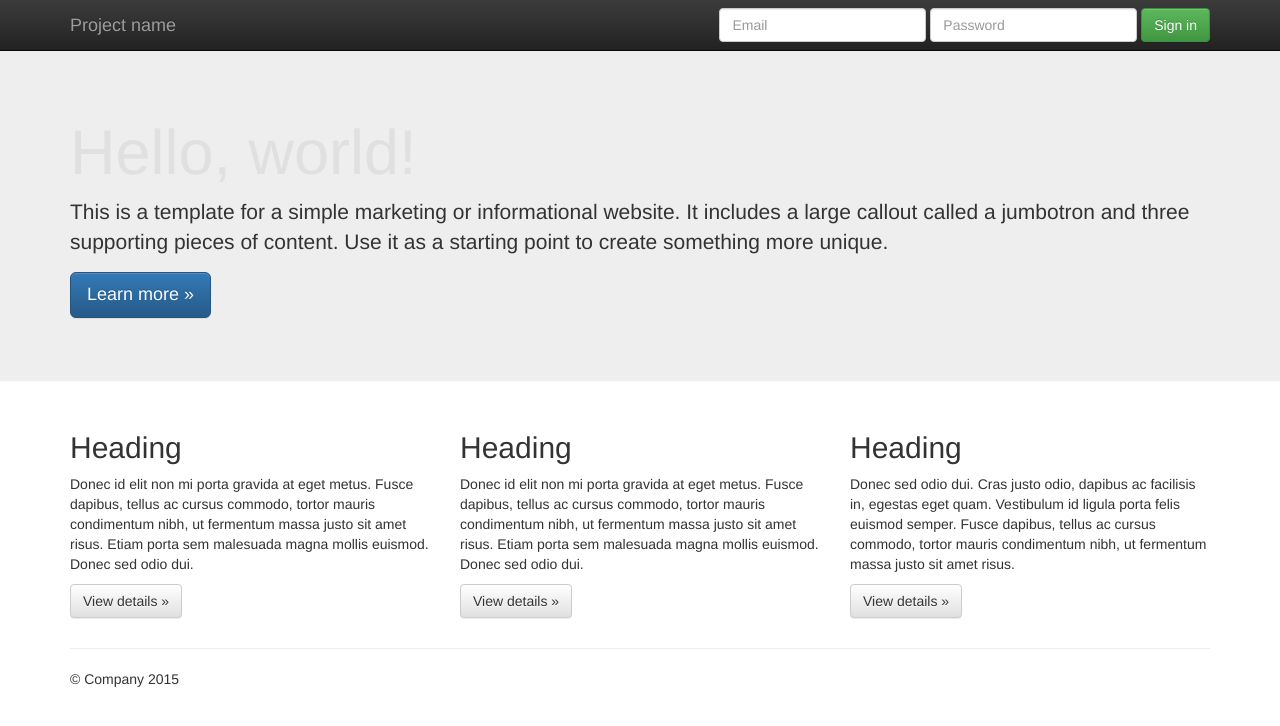
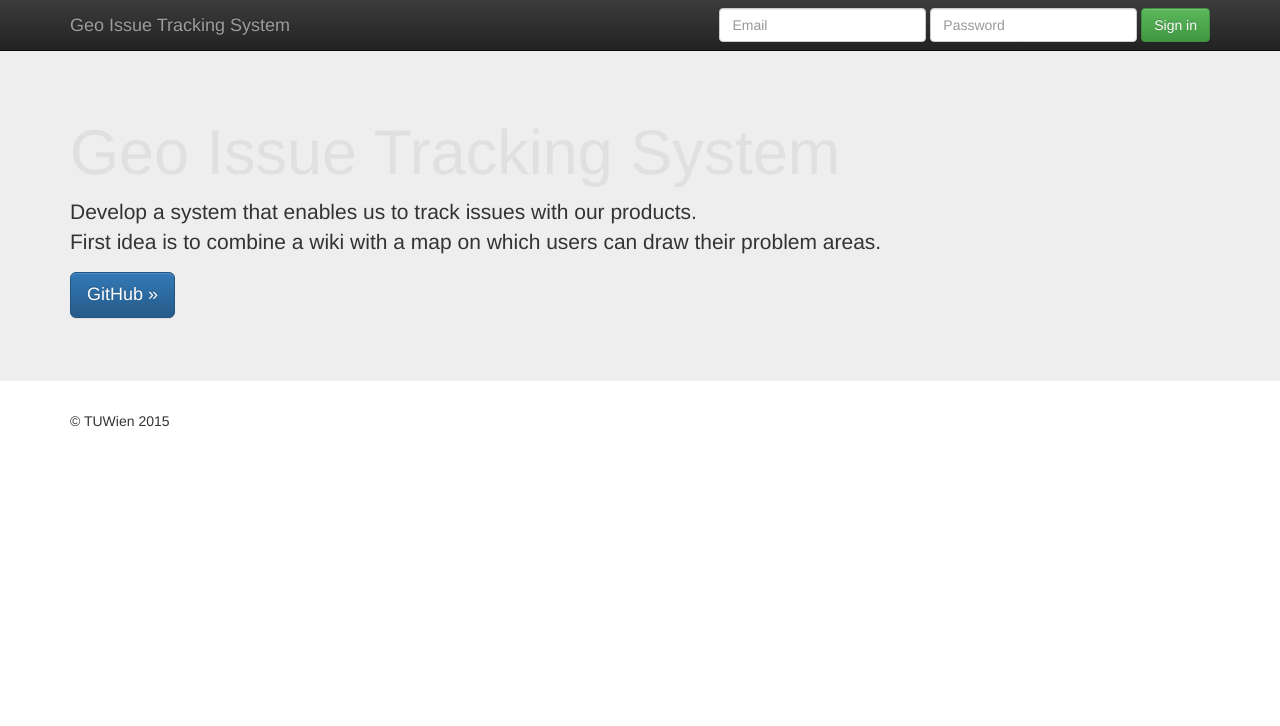
Before and after one commit to TUW-GEO/geoits_dev, a Django app: page / in a window 1280 px wide. Shown: the top 726 px of the page. Run offline with Django 3.2, Linux system fonts and the light colour scheme; some libraries are stand-ins or nearby versions.

Commit message:
Add project info

```diff
--- a/geoits/templates/base.html
+++ b/geoits/templates/base.html
@@ -5,13 +5,14 @@
 <!--[if IE 8]>         <html class="no-js lt-ie9" lang=""> <![endif]-->
 <!--[if gt IE 8]><!--> <html class="no-js" lang=""> <!--<![endif]-->
   <head>
+
       <meta charset="utf-8">
       <meta http-equiv="X-UA-Compatible" content="IE=edge,chrome=1">
       <title>{% block head_title %}{% endblock %}</title>
       <meta name="description" content="">
       <meta name="viewport" content="width=device-width, initial-scale=1">
       <link rel="apple-touch-icon" href="{% static 'apple-touch-icon.png' %}">
-
+      <link rel="shortcut icon" href="{% static 'favicon.ico' %}" type="image/x-icon">
       <link rel="stylesheet" href="{% static 'css/bootstrap.min.css' %}">
       <style>
           body {
@@ -23,11 +24,14 @@
       <link rel="stylesheet" href="{% static 'css/main.css' %}">
 
       <script src="{% static 'js/vendor/modernizr-2.8.3-respond-1.4.2.min.js' %}"></script>
+    {% block head_css %}{% endblock %}
+    {% block head_javascript %}{% endblock %}
   </head>
   <body>
         <!--[if lt IE 8]>
             <p class="browserupgrade">You are using an <strong>outdated</strong> browser. Please <a href="http://browsehappy.com/">upgrade your browser</a> to improve your experience.</p>
         <![endif]-->
+{% block navbar %}
 <nav class="navbar navbar-inverse navbar-fixed-top" role="navigation">
   <div class="container">
     <div class="navbar-header">
@@ -37,7 +41,7 @@
         <span class="icon-bar"></span>
         <span class="icon-bar"></span>
       </button>
-          <a class="navbar-brand" href="#">Project name</a>
+      <a class="navbar-brand" href="#">Geo Issue Tracking System</a>
     </div>
     <div id="navbar" class="navbar-collapse collapse">
       <form class="navbar-form navbar-right" role="form">
@@ -52,42 +56,13 @@
     </div><!--/.navbar-collapse -->
   </div>
 </nav>
+{% endblock %}
 
-    <!-- Main jumbotron for a primary marketing message or call to action -->
-    <div class="jumbotron">
-      <div class="container">
-        <h1>Hello, world!</h1>
-        <p>This is a template for a simple marketing or informational website. It includes a large callout called a jumbotron and three supporting pieces of content. Use it as a starting point to create something more unique.</p>
-        <p><a class="btn btn-primary btn-lg" href="#" role="button">Learn more &raquo;</a></p>
-      </div>
-    </div>
+{% block content %}{% endblock %}
 
-    <div class="container">
-      <!-- Example row of columns -->
-      <div class="row">
-        <div class="col-md-4">
-          <h2>Heading</h2>
-          <p>Donec id elit non mi porta gravida at eget metus. Fusce dapibus, tellus ac cursus commodo, tortor mauris condimentum nibh, ut fermentum massa justo sit amet risus. Etiam porta sem malesuada magna mollis euismod. Donec sed odio dui. </p>
-          <p><a class="btn btn-default" href="#" role="button">View details &raquo;</a></p>
-        </div>
-        <div class="col-md-4">
-          <h2>Heading</h2>
-          <p>Donec id elit non mi porta gravida at eget metus. Fusce dapibus, tellus ac cursus commodo, tortor mauris condimentum nibh, ut fermentum massa justo sit amet risus. Etiam porta sem malesuada magna mollis euismod. Donec sed odio dui. </p>
-          <p><a class="btn btn-default" href="#" role="button">View details &raquo;</a></p>
-       </div>
-        <div class="col-md-4">
-          <h2>Heading</h2>
-          <p>Donec sed odio dui. Cras justo odio, dapibus ac facilisis in, egestas eget quam. Vestibulum id ligula porta felis euismod semper. Fusce dapibus, tellus ac cursus commodo, tortor mauris condimentum nibh, ut fermentum massa justo sit amet risus.</p>
-          <p><a class="btn btn-default" href="#" role="button">View details &raquo;</a></p>
-        </div>
-      </div>
 
-      <hr>
-
-      <footer>
-        <p>&copy; Company 2015</p>
-      </footer>
-    </div> <!-- /container -->        <script src="//ajax.googleapis.com/ajax/libs/jquery/1.11.2/jquery.min.js"></script>
+{% block footer_javascript %}{% endblock %}
+    <script src="//ajax.googleapis.com/ajax/libs/jquery/1.11.2/jquery.min.js"></script>
     <script>window.jQuery || document.write('<script src="static/js/vendor/jquery-1.11.2.min.js"><\/script>')</script>
 
     <script src="{% static 'js/vendor/bootstrap.min.js' %}"></script>
--- a/geoits/templates/geoits/index.html
+++ b/geoits/templates/geoits/index.html
@@ -1,2 +1,22 @@
 {% extends "base.html" %}
+{% load i18n %}
 {% block head_title %}GeoITS Development{% endblock %}
+
+{% block content %}
+    <!-- Main jumbotron for a primary marketing message or call to action -->
+<div class="jumbotron">
+  <div class="container">
+    <h1>Geo Issue Tracking System</h1>
+    <p>Develop a system that enables us to track issues with our products.</br>
+    First idea is to combine a wiki with a map on which users can draw their problem areas.</p>
+    <p><a class="btn btn-primary btn-lg" href="#" role="button">GitHub &raquo;</a></p>
+  </div>
+</div>
+
+<div class="container">
+
+  <footer>
+    <p>&copy; TUWien 2015</p>
+  </footer>
+</div>
+{% endblock %}
```
Also changed, not shown: geoits/static/favicon.ico. Lines whose indentation alone changed are shown as unchanged.
